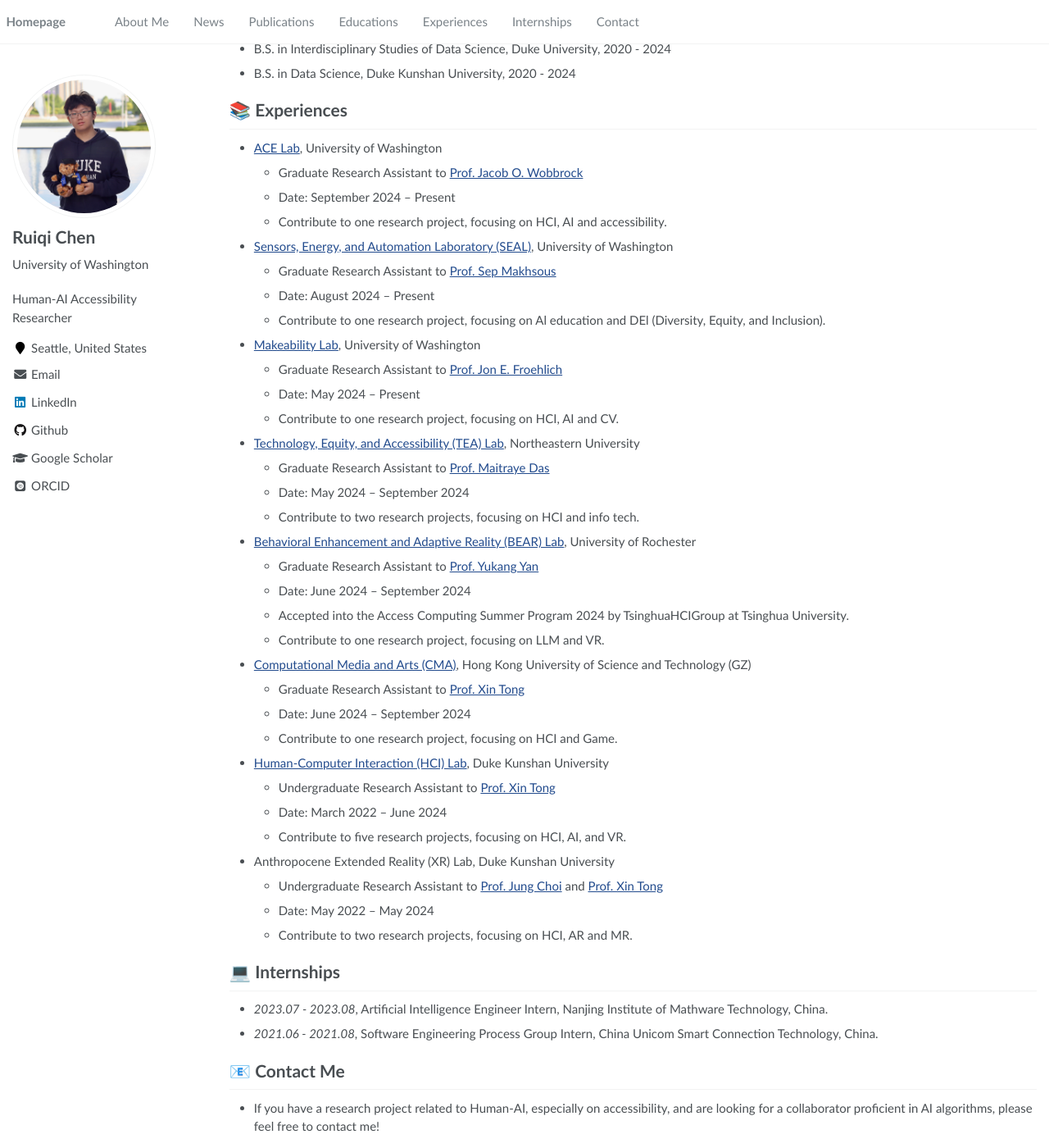
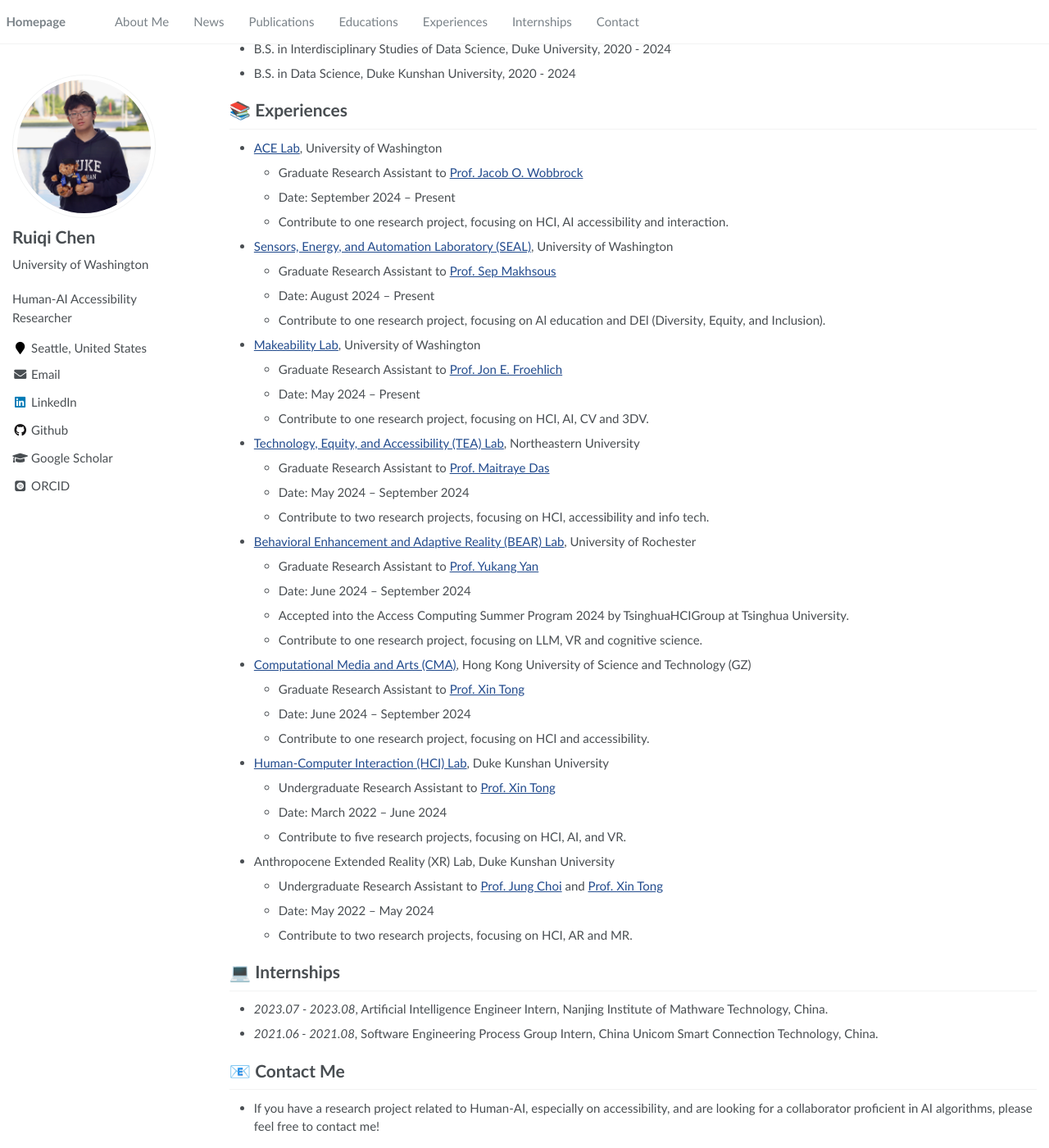
Before and after one commit to Ruiqi-Chen-0216/Ruiqi-Chen-0216.github.io, a Jekyll site: the page built from _pages/home.md, in a window 1280 px wide and 1400 px high, scrolled down 1690 px. Shown: the whole window at 82% size. Built offline with Jekyll 4.4.1, drawn with Linux system fonts in a browser that asks for light colours; some web fonts are replaced.

Commit message:
update experience

```diff
--- a/_pages/home.md
+++ b/_pages/home.md
@@ -103,7 +103,7 @@
 * [ACE Lab](https://depts.washington.edu/acelab/index.html), University of Washington
   * Graduate Research Assistant to [Prof. Jacob O. Wobbrock](https://faculty.washington.edu/wobbrock/)
   * Date: September 2024 – Present
-  * Contribute to one research project, focusing on HCI, AI and accessibility.
+  * Contribute to one research project, focusing on HCI, AI accessibility and interaction.
 
 
 * [Sensors, Energy, and Automation Laboratory (SEAL)](https://www.uwseal.org/), University of Washington
@@ -115,33 +115,39 @@
 * [Makeability Lab](https://makeabilitylab.cs.washington.edu/), University of Washington
   * Graduate Research Assistant to [Prof. Jon E. Froehlich](https://jonfroehlich.github.io/)
   * Date: May 2024 – Present
-  * Contribute to one research project, focusing on HCI, AI and CV.
+  * Contribute to one research project, focusing on HCI, AI, CV and 3DV.
+
 
 * [Technology, Equity, and Accessibility (TEA) Lab](https://tealab.sites.northeastern.edu/), Northeastern University
   * Graduate Research Assistant to [Prof. Maitraye Das](https://maitraye.github.io/)
   * Date: May 2024 – September 2024
-  * Contribute to two research projects, focusing on HCI and info tech.
+  * Contribute to two research projects, focusing on HCI, accessibility and info tech.
+
 
 * [Behavioral Enhancement and Adaptive Reality (BEAR) Lab](https://rochester-bear-lab.github.io/), University of Rochester
   * Graduate Research Assistant to [Prof. Yukang Yan](https://rochester-bear-lab.github.io/yukang)
   * Date: June 2024 – September 2024
   * Accepted into the Access Computing Summer Program 2024 by TsinghuaHCIGroup at Tsinghua University.
-  * Contribute to one research project, focusing on LLM and VR.
+  * Contribute to one research project, focusing on LLM, VR and cognitive science.
+
 
 * [Computational Media and Arts (CMA)](https://cma.hkust-gz.edu.cn/), Hong Kong University of Science and Technology (GZ)
   * Graduate Research Assistant to [Prof. Xin Tong](https://cma.hkust-gz.edu.cn/people/tong-xin/)
   * Date: June 2024 – September 2024
-  * Contribute to one research project, focusing on HCI and Game.
+  * Contribute to one research project, focusing on HCI and accessibility.
+
 
 * [Human-Computer Interaction (HCI) Lab](https://dkuhcigroup.github.io/), Duke Kunshan University
   * Undergraduate Research Assistant to [Prof. Xin Tong](https://scholar.google.com/citations?user=XIM08ZwAAAAJ&hl=zh-CN&oi=sra)
   * Date: March 2022 – June 2024
   * Contribute to five research projects, focusing on HCI, AI, and VR.
 
+
 * Anthropocene Extended Reality (XR) Lab, Duke Kunshan University
   * Undergraduate Research Assistant to [Prof. Jung Choi](https://jungchoi.org/) and [Prof. Xin Tong](https://scholar.google.com/citations?user=XIM08ZwAAAAJ&hl=zh-CN&oi=sra)
   * Date: May 2022 – May 2024
   * Contribute to two research projects, focusing on HCI, AR and MR.
+
 
 # 💻 Internships
 - *2023.07 - 2023.08*, Artificial Intelligence Engineer Intern, Nanjing Institute of Mathware Technology, China.
```
Also changed, not shown: _pages/educations copy.md (+6 -5 lines).
